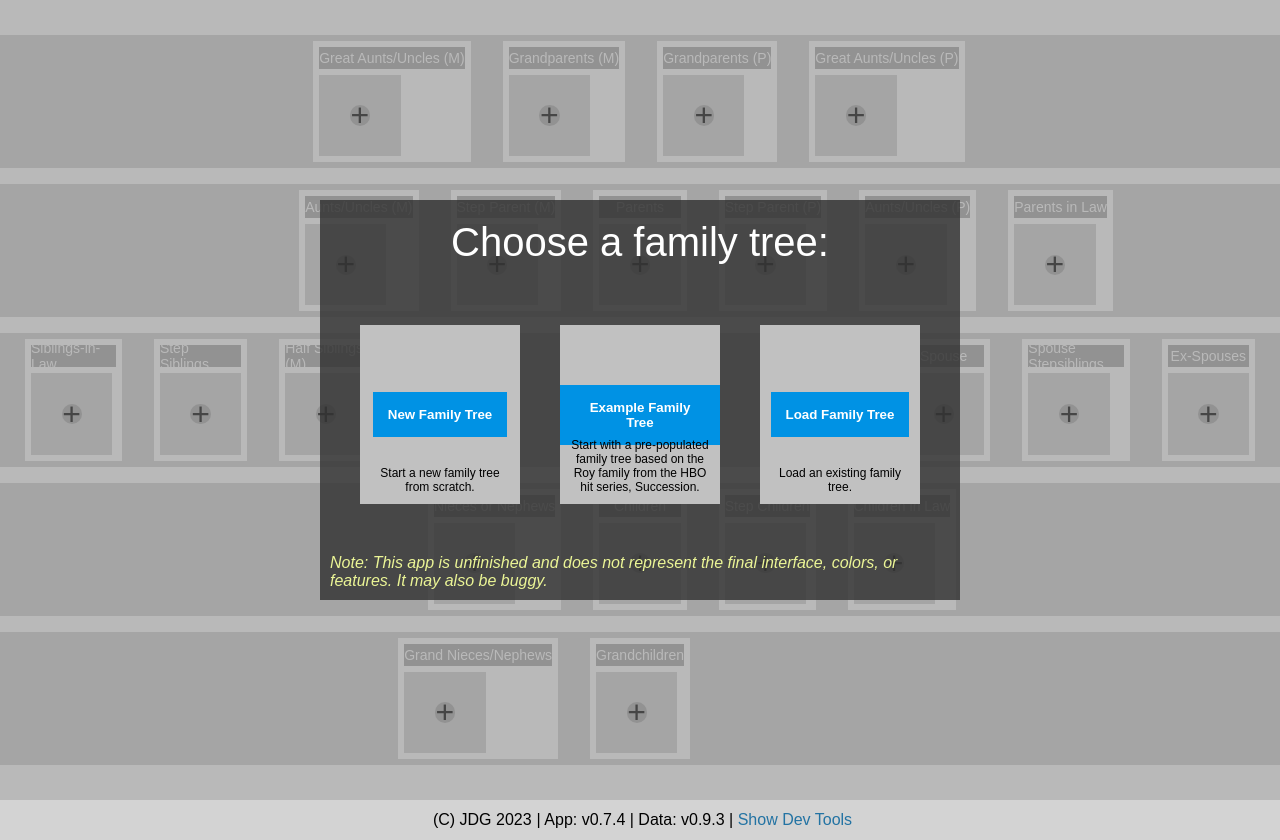
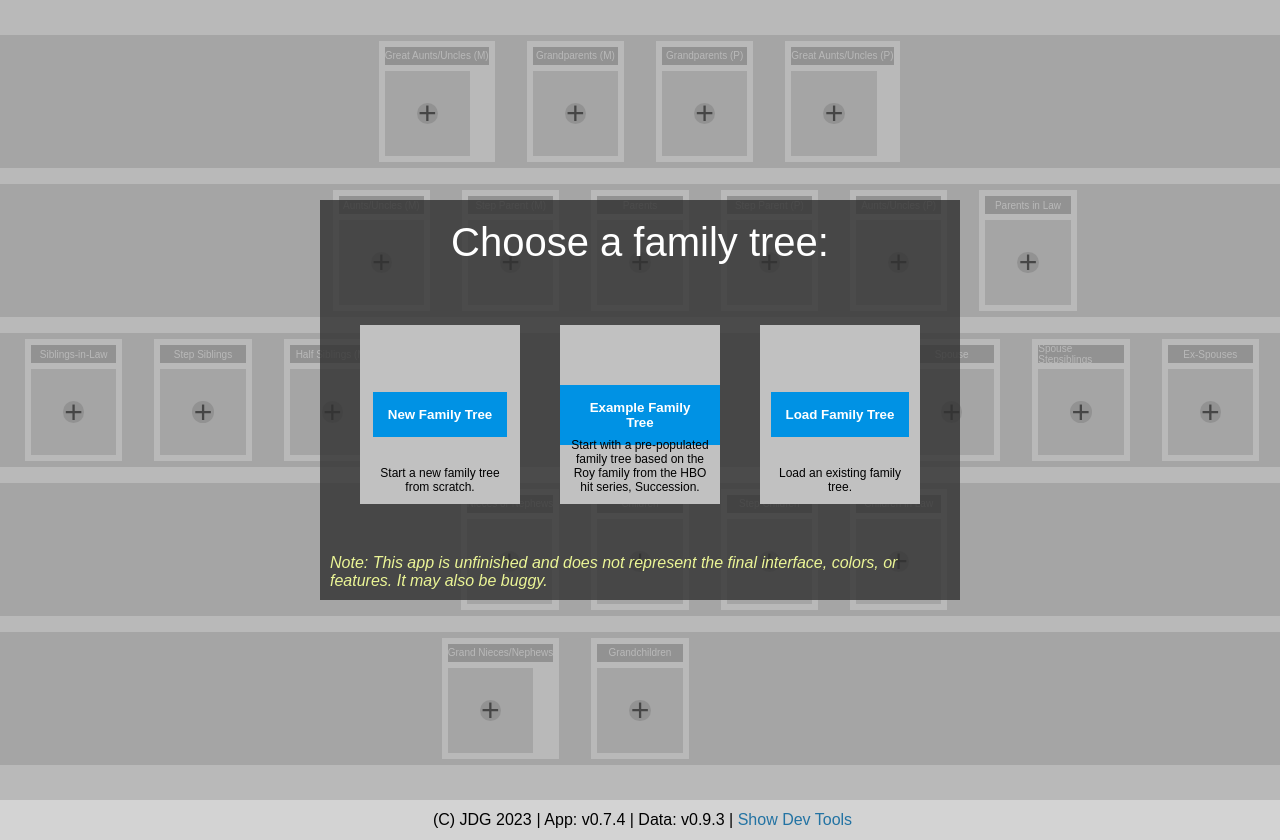
Before and after one commit to deanstein/family-tree, a Svelte app: page / in a window 1280 px wide. Built offline with nearby package versions, Linux system fonts and the light colour scheme.

Commit message:
Fixing issue with scrolling in scrollable flank

```diff
--- a/src/ui/NodeView/GenerationRow/ScrollingRowFlank.svelte
+++ b/src/ui/NodeView/GenerationRow/ScrollingRowFlank.svelte
@@ -16,7 +16,10 @@
 			overflow-y: ${$uiState.personIdForNodeEdit !== undefined ? `initial` : `auto`};
 		`;
 
-		rowFlankInnerContainerDynamicClass = css``;
+		rowFlankInnerContainerDynamicClass = css`
+			overflow-x: ${$uiState.personIdForNodeEdit !== undefined ? `clip` : `initial`};
+			overflow-y: ${$uiState.personIdForNodeEdit !== undefined ? `initial` : `auto`};
+		`;
 	}
 </script>
 
--- a/src/ui/stylingConstants.js
+++ b/src/ui/stylingConstants.js
@@ -46,7 +46,7 @@ const sizes = {
 	get personNodeGroupTitleHeight() {
 		return this.nPersonNodeGroupTitleHeight.toString() + 'vh';
 	},
-	nPersonNodeGroupFontSize: 1.75,
+	nPersonNodeGroupFontSize: 1.25,
 	get personNodeGroupFontSize() {
 		return this.nPersonNodeGroupFontSize + 'vh';
 	},
@@ -62,7 +62,7 @@ const sizes = {
 	get personNodeSize() {
 		return this.nPersonNodeSize.toString() + 'vh';
 	},
-	nPersonNodeFontSize: 1.5,
+	nPersonNodeFontSize: 1.1,
 	get personNodeFontSize() {
 		return this.nPersonNodeGroupFontSize + 'vh';
 	},
```
